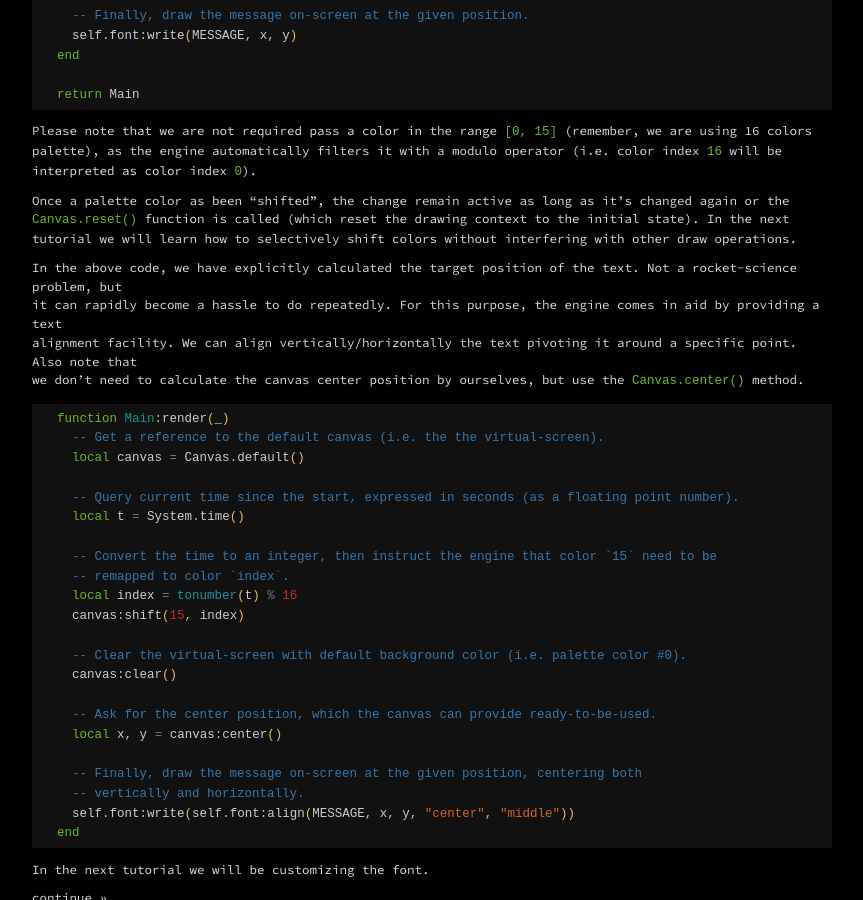
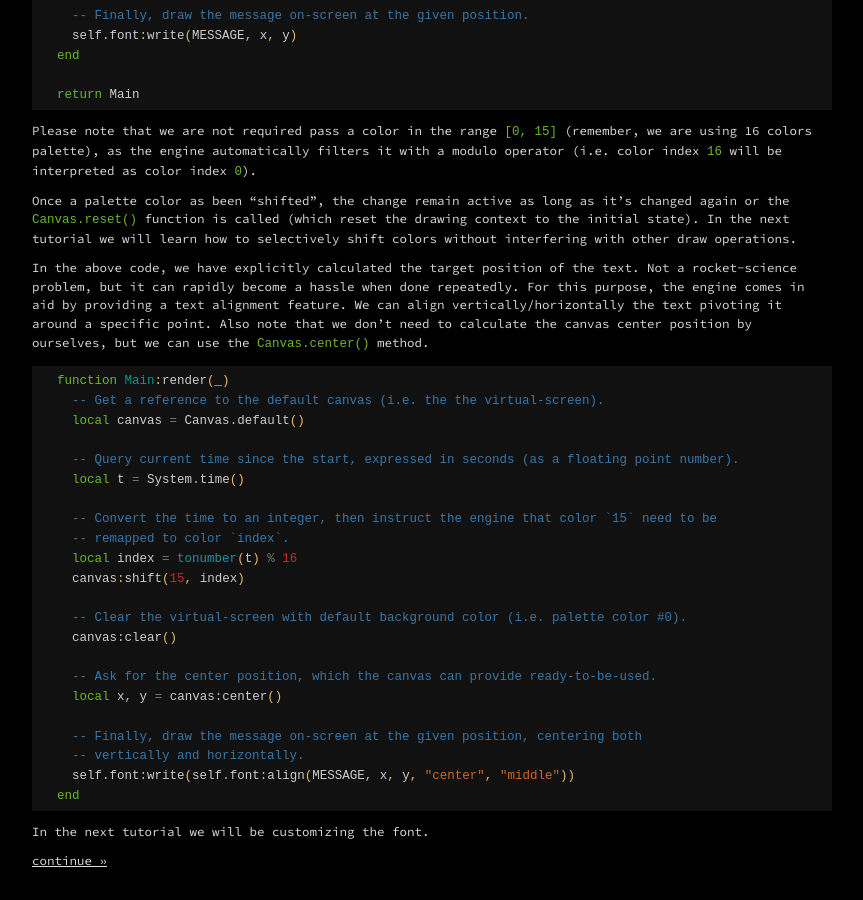
Before and after one commit to tofuengine/tofuengine.github.io, a Jekyll site: the page built from _docs/tutorial-1.md, in a window 1280 px wide and 900 px high, scrolled down 1418 px. Shown: the whole window, without its empty margins (208-1071 px from the left). Built offline with Jekyll 4.4.1, drawn with Linux system fonts in a browser that asks for light colours.

Commit message:
Fixing paragraphs.

````diff
--- a/_docs/tutorial-1.md
+++ b/_docs/tutorial-1.md
@@ -84,10 +84,7 @@ Please note that we are not required pass a color in the range `[0, 15]` (rememb
 
 Once a palette color as been "shifted", the change remain active as long as it's changed again or the `Canvas.reset()` function is called (which reset the drawing context to the initial state). In the next tutorial we will learn how to selectively shift colors without interfering with other draw operations.
 
-In the above code, we have explicitly calculated the target position of the text. Not a rocket-science problem, but
-it can rapidly become a hassle to do repeatedly. For this purpose, the engine comes in aid by providing a text
-alignment facility. We can align vertically/horizontally the text pivoting it around a specific point. Also note that
-we don't need to calculate the canvas center position by ourselves, but use the `Canvas.center()` method.
+In the above code, we have explicitly calculated the target position of the text. Not a rocket-science problem, but it can rapidly become a hassle when done repeatedly. For this purpose, the engine comes in aid by providing a text alignment feature. We can align vertically/horizontally the text pivoting it around a specific point. Also note that we don't need to calculate the canvas center position by ourselves, but we can use the `Canvas.center()` method.
 
 ```lua
 function Main:render(_)
````
